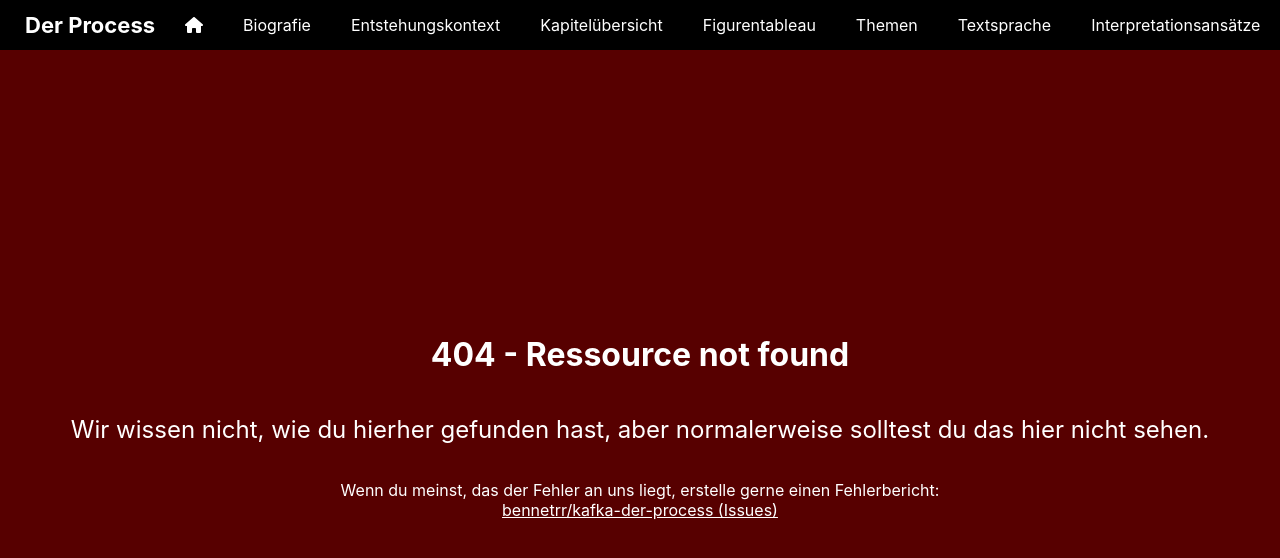
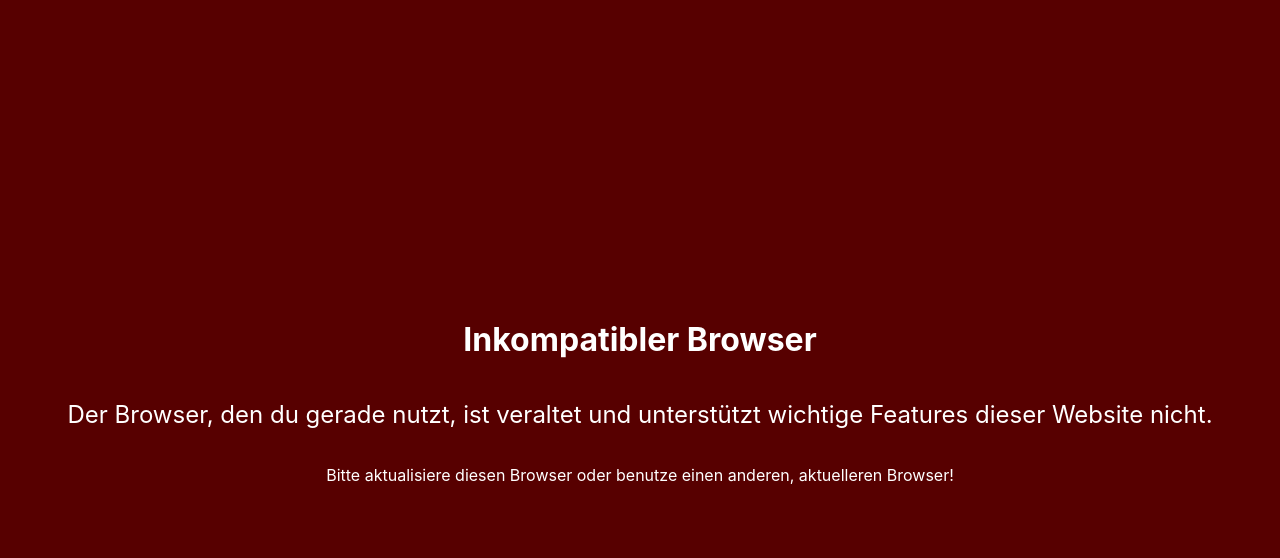
Before and after one commit to bennetrr/der-process, a Next.js app in the folder src/: page /incompatible in a window 1280 px wide. Before the commit this address had no page. Shown: the top 558 px of the page. Built offline with nearby package versions, Linux system fonts and the light colour scheme.

Commit message:
Compatibility

```diff
--- a/src/components/Header.tsx
+++ b/src/components/Header.tsx
@@ -1,8 +1,10 @@
-import React from "react";
+import React, {useEffect} from "react";
 import styles from "../styles/Header.module.scss";
 
 import MenuEntry from "./MenuEntry";
 import {faHome, faInfo} from "@fortawesome/free-solid-svg-icons";
+import {useRouter} from "next/router";
+import isBrowserCompatible from "../utils/CheckBrowserCompatibility";
 
 function AppName() {
     return (
@@ -13,6 +15,14 @@ function AppName() {
 }
 
 export default function Header() {
+    const router = useRouter();
+
+    useEffect(() => {
+        if (isBrowserCompatible()) return;
+        if (router.pathname == "/incompatible") return;
+        void router.push("/incompatible");
+    });
+
     return (
         <div className={styles.header}>
             <AppName/>
--- a/src/package.json
+++ b/src/package.json
@@ -14,17 +14,21 @@
     "@fortawesome/free-solid-svg-icons": "^6.1.1",
     "@fortawesome/react-fontawesome": "^0.2.0",
     "next": "12.2.5",
+    "platform": "^1.3.6",
     "react": "18.2.0",
     "react-dom": "18.2.0",
     "sass": "^1.53.0",
+    "semver": "^7.3.8",
     "sharp": "^0.30.7",
     "vis-data": "^7.1.4",
     "vis-network": "^9.1.2"
   },
   "devDependencies": {
     "@types/node": "18.0.6",
+    "@types/platform": "^1.3.4",
     "@types/react": "18.0.15",
     "@types/react-dom": "18.0.6",
+    "@types/semver": "^7.3.12",
     "eslint": "8.22.0",
     "eslint-config-next": "12.2.2",
     "typescript": "4.7.4"
--- a/src/pages/404.tsx
+++ b/src/pages/404.tsx
@@ -13,9 +13,9 @@ export default function Home() {
             </Head>
 
             <Header/>
-            <div className={styles.pageContent} style={{background: '#570000', textAlign: "center"}}>
+            <div className={styles.pageContent404}>
                 <h1>404 - Ressource not found</h1>
-                <h2 style={{fontWeight: "normal"}}>
+                <h2>
                     Wir wissen nicht, wie du hierher gefunden hast, aber normalerweise solltest du das hier nicht sehen.
                 </h2>
                 <p>
--- /dev/null
+++ b/src/pages/incompatible.tsx
@@ -0,0 +1,26 @@
+import React from "react";
+import styles from "../styles/Page.module.scss";
+
+import Head from "next/head";
+
+export default function Home() {
+    return (
+        <div className={styles.container}>
+            <Head>
+                <title>Inkompatibler Browser | Der Process - Lesetagebuch</title>
+                <link rel="icon" href="/favicon.ico"/>
+            </Head>
+
+            <div className={styles.pageContentIncompatible}>
+                <h1>Inkompatibler Browser</h1>
+                <h2>
+                    Der Browser, den du gerade nutzt, ist veraltet und unterstützt wichtige Features dieser Website
+                    nicht.
+                </h2>
+                <p>
+                    Bitte aktualisiere diesen Browser oder benutze einen anderen, aktuelleren Browser!
+                </p>
+            </div>
+        </div>
+    );
+}
--- a/src/styles/Page.module.scss
+++ b/src/styles/Page.module.scss
@@ -12,6 +12,32 @@
 
   min-height: calc(100vh - #{variables.$headerHeight});
   margin-top: variables.$headerHeight;
+}
+
+.pageContentIncompatible {
+  display: flex;
+  flex-direction: column;
+  justify-content: center;
+  align-items: center;
+
+  height: 100vh;
+  background-color: #570000;
+  text-align: center;
+
+  h2 {
+    font-weight: normal;
+  }
+}
+
+.pageContent404 {
+  @extend .pageContent;
+
+  background-color: #570000;
+  text-align: center;
+
+  h2 {
+    font-weight: normal;
+  }
 }
 
 .pageContentGray {
--- /dev/null
+++ b/src/utils/CheckBrowserCompatibility.ts
@@ -0,0 +1,25 @@
+import platform from "platform";
+import semver from "semver";
+
+export default function isBrowserCompatible() {
+    const {name, version} = platform;
+    if (name == undefined || version == undefined) return false;
+
+    const semVer = semver.coerce(version);
+    if (semVer == null) return false;
+
+    if (name == "IE") return false;
+    if (name == "Microsoft Edge" && semver.lt(semVer, "17.0.0")) return false;
+
+    if (name == "Firefox" && semver.lt(semVer, "103.0.0")) return false;
+    if (name == "Firefox Mobile" && semver.lt(semVer, "103.0.0")) return false;
+
+    if (name == "Chrome" && semver.lt(semVer, "76.0.0")) return false;
+    if (name == "Chrome Mobile" && semver.lt(semVer, "76.0.0")) return false;
+
+    if (name == "Opera" && semver.lt(semVer, "63.0.0")) return false;
+    if (name == "Opera Mobile" && semver.lt(semVer, "54.0.0")) return false;
+
+    if (name == "Safari" && semver.lt(semVer, "9.0.0")) return false;
+    return true;
+}
```
Also changed, not shown: src/pages/_app.tsx (line endings or trailing spaces), 1 other file (tests, documents, lock files or other folders).
